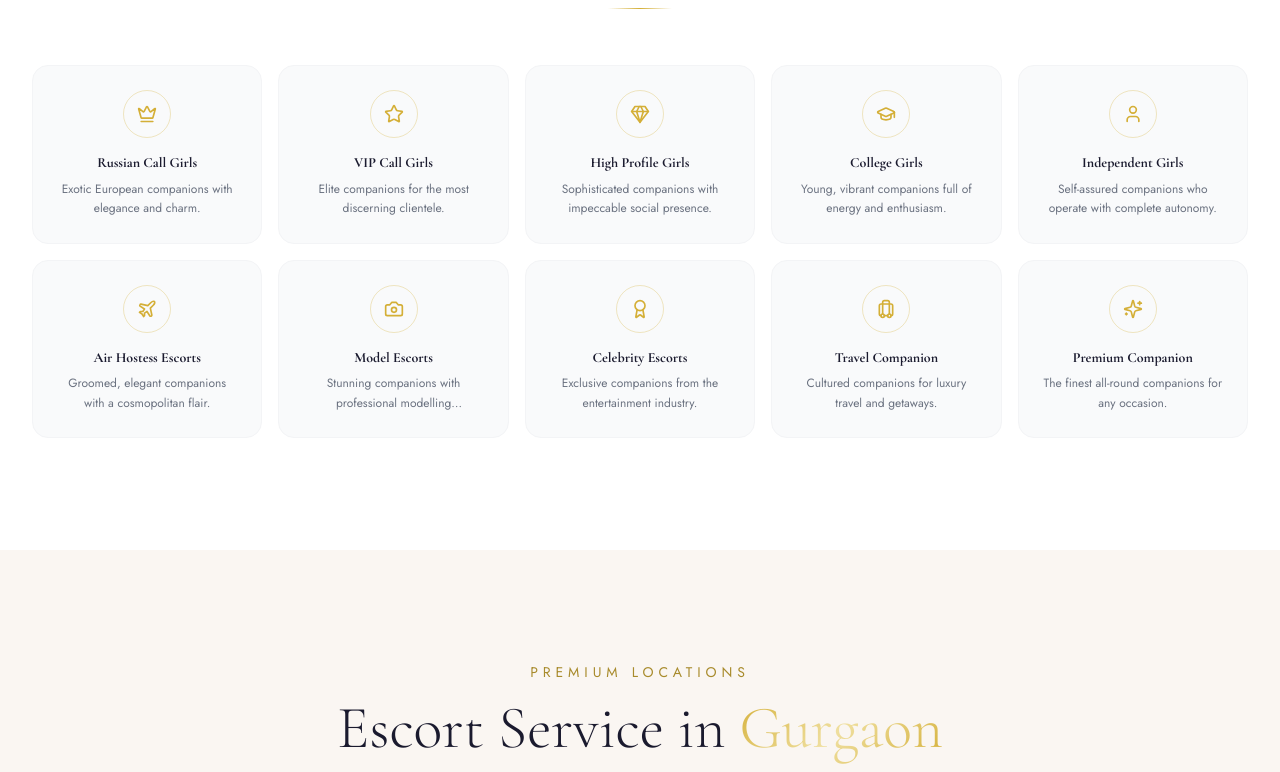
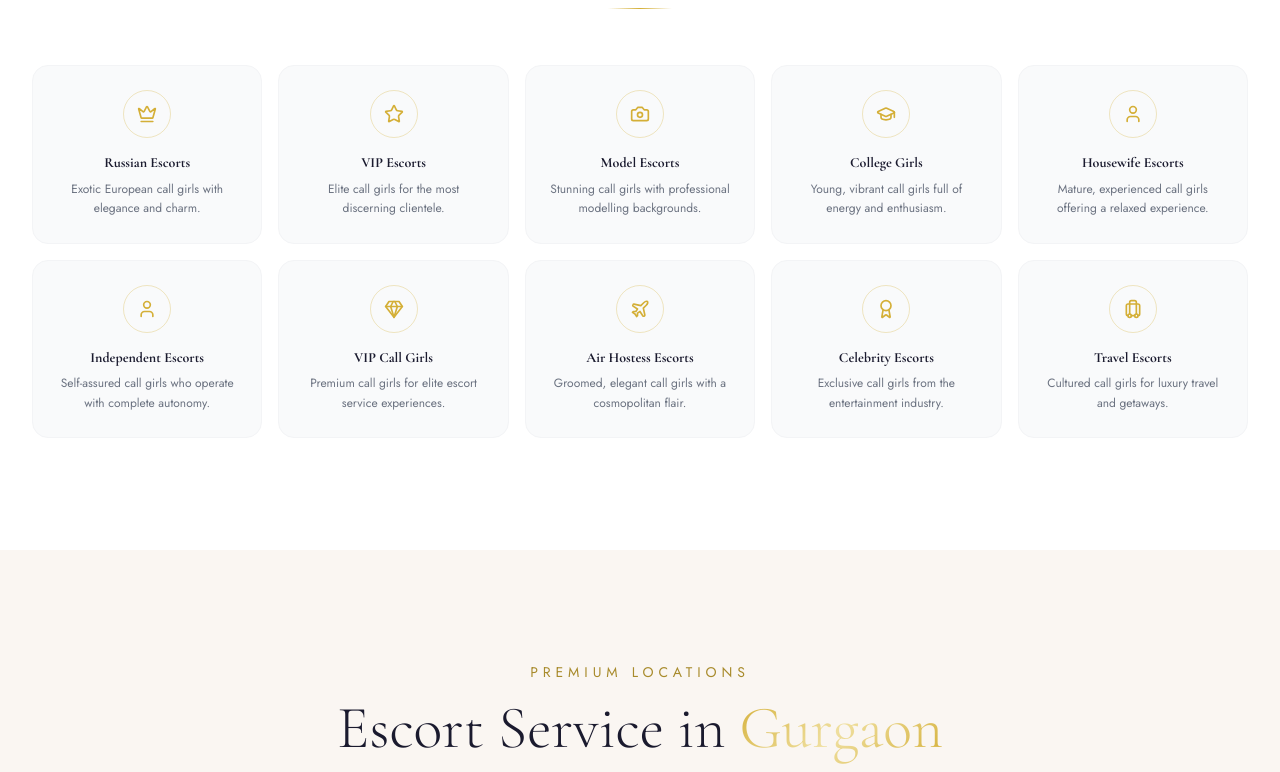
Before and after one commit to vsvivek2006/alina-main, a React (Vite) app: page / in a window 1280 px wide. Shown: the part 4568-5340 px from the top of the page. Built offline with nearby package versions, Linux system fonts and the light colour scheme.

Commit message:
Rename categories and update descriptions

```diff
--- a/src/data/categories.ts
+++ b/src/data/categories.ts
@@ -8,74 +8,74 @@ export interface Category {
 
 export const categories: Category[] = [
   {
-    slug: 'russian-call-girls',
-    name: 'Russian Call Girls',
-    shortDescription: 'Exotic European companions with elegance and charm.',
-    description: 'Our Russian call girls represent the pinnacle of European elegance and exotic beauty. These companions are carefully selected for their sophistication, conversational fluency, and refined social grace, making them ideal for luxury events, fine dining, and private engagements.',
+    slug: 'russian-escorts',
+    name: 'Russian Escorts',
+    shortDescription: 'Exotic European call girls with elegance and charm.',
+    description: 'Our Russian escorts represent the pinnacle of European elegance and exotic beauty. These call girls are carefully selected for their sophistication, conversational fluency, and refined social grace, making them ideal for escort service engagements including luxury events, fine dining, and private meetings.',
     icon: 'Crown',
+  },
+  {
+    slug: 'vip-escorts',
+    name: 'VIP Escorts',
+    shortDescription: 'Elite call girls for the most discerning clientele.',
+    description: 'Our VIP escorts cater to clients who expect nothing but the absolute finest. These call girls are handpicked for their exceptional beauty, intelligence, and ability to navigate high-society environments with poise and discretion. Book them for premium escort service in Gurgaon.',
+    icon: 'Star',
+  },
+  {
+    slug: 'model-escorts',
+    name: 'Model Escorts',
+    shortDescription: 'Stunning call girls with professional modelling backgrounds.',
+    description: 'Our model escorts are call girls with professional modelling experience. They possess striking features, confident presence, and an understanding of aesthetics that elevates any escort service engagement. Available for corporate events, social functions, and private occasions.',
+    icon: 'Camera',
+  },
+  {
+    slug: 'college-girls',
+    name: 'College Girls',
+    shortDescription: 'Young, vibrant call girls full of energy and enthusiasm.',
+    description: 'Our college girl call girls bring youthful energy, fresh perspectives, and a vibrant spirit to every escort service encounter. These well-educated call girls are ideal for casual outings, city tours, and relaxed social engagements in Gurgaon.',
+    icon: 'GraduationCap',
+  },
+  {
+    slug: 'housewife-escorts',
+    name: 'Housewife Escorts',
+    shortDescription: 'Mature, experienced call girls offering a relaxed experience.',
+    description: 'Our housewife escorts are mature, experienced call girls who offer a more relaxed and genuine escort service experience. Ideal for clients seeking meaningful conversation and connection in a comfortable setting.',
+    icon: 'User',
+  },
+  {
+    slug: 'independent-escorts',
+    name: 'Independent Escorts',
+    shortDescription: 'Self-assured call girls who operate with complete autonomy.',
+    description: 'Our independent escorts manage their own schedules and engagements, ensuring a personalised and authentic escort service experience. These call girls value discretion and professionalism above all else.',
+    icon: 'User',
   },
   {
     slug: 'vip-call-girls',
     name: 'VIP Call Girls',
-    shortDescription: 'Elite companions for the most discerning clientele.',
-    description: 'Our VIP call girls cater to clients who expect nothing but the absolute finest. These companions are handpicked for their exceptional beauty, intelligence, and ability to navigate high-society environments with poise and discretion.',
-    icon: 'Star',
-  },
-  {
-    slug: 'high-profile-girls',
-    name: 'High Profile Girls',
-    shortDescription: 'Sophisticated companions with impeccable social presence.',
-    description: 'Our high-profile companions are educated, well-spoken, and socially adept. They are perfect for corporate events, luxury travel, and occasions where you need a companion who can engage in meaningful conversation and present herself with grace.',
+    shortDescription: 'Premium call girls for elite escort service experiences.',
+    description: 'Our VIP call girls represent the highest standard of escort service in Gurgaon. These premium call girls are handpicked for their exceptional beauty, intelligence, and social sophistication. Available for exclusive engagements and high-profile events.',
     icon: 'Gem',
   },
   {
-    slug: 'college-girls',
-    name: 'College Girls',
-    shortDescription: 'Young, vibrant companions full of energy and enthusiasm.',
-    description: 'Our college girl companions bring youthful energy, fresh perspectives, and a vibrant spirit to every encounter. These well-educated companions are ideal for casual outings, city tours, and relaxed social engagements.',
-    icon: 'GraduationCap',
-  },
-  {
-    slug: 'independent-girls',
-    name: 'Independent Girls',
-    shortDescription: 'Self-assured companions who operate with complete autonomy.',
-    description: 'Our independent companions manage their own schedules and engagements, ensuring a personalised and authentic experience. These companions value discretion and professionalism above all else.',
-    icon: 'User',
-  },
-  {
-    slug: 'air-hostess',
+    slug: 'air-hostess-escorts',
     name: 'Air Hostess Escorts',
-    shortDescription: 'Groomed, elegant companions with a cosmopolitan flair.',
-    description: 'Our air hostess companions are known for their impeccable grooming, polished manners, and cosmopolitan outlook. They are well-travelled, cultured, and comfortable in diverse social settings.',
+    shortDescription: 'Groomed, elegant call girls with a cosmopolitan flair.',
+    description: 'Our air hostess escorts are call girls known for their impeccable grooming, polished manners, and cosmopolitan outlook. They are well-travelled, cultured, and comfortable in diverse social settings. Perfect for escort service engagements that require sophistication.',
     icon: 'Plane',
-  },
-  {
-    slug: 'model-escorts',
-    name: 'Model Escorts',
-    shortDescription: 'Stunning companions with professional modelling backgrounds.',
-    description: 'Our model escorts are companions with professional modelling experience. They possess striking features, confident presence, and an understanding of aesthetics that elevates any occasion.',
-    icon: 'Camera',
   },
   {
     slug: 'celebrity-escorts',
     name: 'Celebrity Escorts',
-    shortDescription: 'Exclusive companions from the entertainment industry.',
-    description: 'Our celebrity escorts are companions associated with the entertainment and fashion industries. These engagements are arranged with the highest level of discretion and exclusivity.',
+    shortDescription: 'Exclusive call girls from the entertainment industry.',
+    description: 'Our celebrity escorts are call girls associated with the entertainment and fashion industries. These exclusive escort service engagements are arranged with the highest level of discretion and exclusivity in Gurgaon.',
     icon: 'Award',
   },
   {
-    slug: 'travel-companion',
-    name: 'Travel Companion',
-    shortDescription: 'Cultured companions for luxury travel and getaways.',
-    description: 'Our travel companions are ideal for luxury getaways, business trips, and international travel. They are well-travelled, adaptable, and skilled at making any journey more enjoyable and memorable.',
+    slug: 'travel-escorts',
+    name: 'Travel Escorts',
+    shortDescription: 'Cultured call girls for luxury travel and getaways.',
+    description: 'Our travel escorts are call girls ideal for luxury getaways, business trips, and international travel. They are well-travelled, adaptable, and skilled at making any journey more enjoyable. Book them for outstation escort service in Gurgaon.',
     icon: 'Luggage',
-  },
-  {
-    slug: 'premium-companion',
-    name: 'Premium Companion',
-    shortDescription: 'The finest all-round companions for any occasion.',
-    description: 'Our premium companions represent the very best of what we offer. These companions are versatile, cultured, and capable of adapting to any social or private setting with effortless elegance.',
-    icon: 'Sparkles',
   },
 ];
 
```
